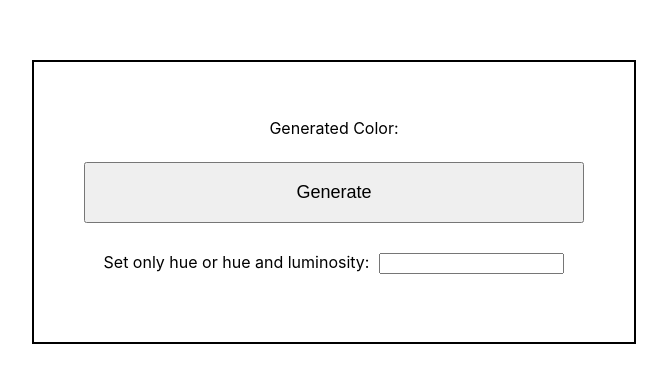
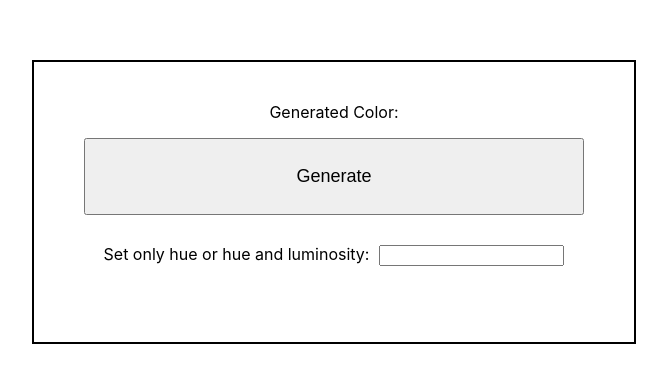
Before and after one commit to Tungstic/react-random-color-generator, a React app: page / in a window 1280 px wide. Shown: the part 198-580 px from the top of the page, without its empty margins (306-973 px from the left). Built offline with nearby package versions, Linux system fonts and the light colour scheme; the HTML template or start-up script is replaced by a standard one.

Commit message:
Change p tag into div tag

```diff
--- a/src/App.css
+++ b/src/App.css
@@ -14,7 +14,7 @@
   flex-flow: column wrap;
 }
 
-p {
+.innerDiv {
   flex: 1;
   justify-content: center;
   align-items: center;
--- a/src/App.js
+++ b/src/App.js
@@ -28,7 +28,7 @@ export default function App() {
   return (
     <div className="App">
       <div style={{ border: '2px solid black', backgroundColor: color }}>
-        <p>Generated Color: {color}</p>
+        <div className="innerDiv">Generated Color: {color}</div>
         <button onClick={() => setColor(randomColor())}>Generate</button>
         <label>
           Set only hue or hue and luminosity:
```
